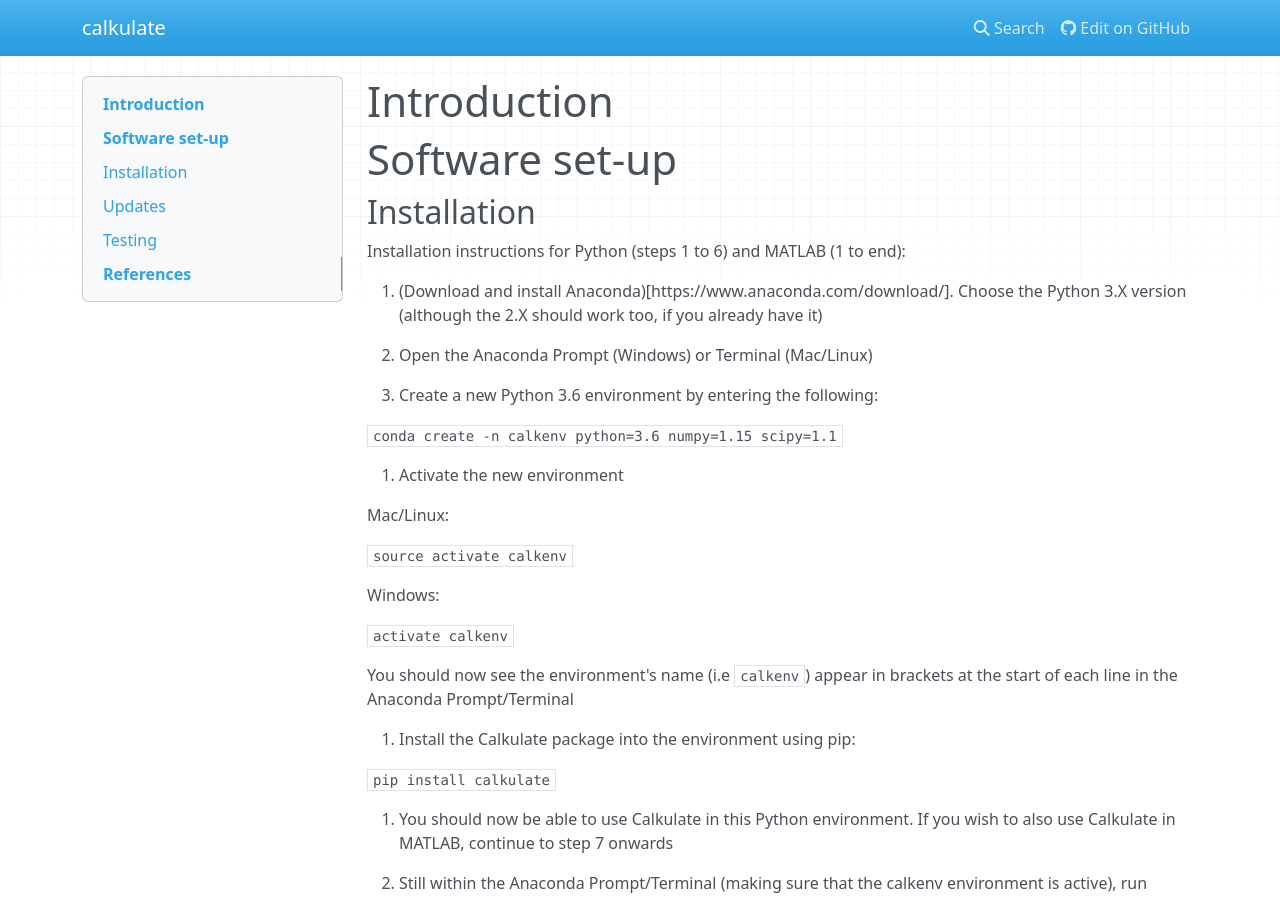
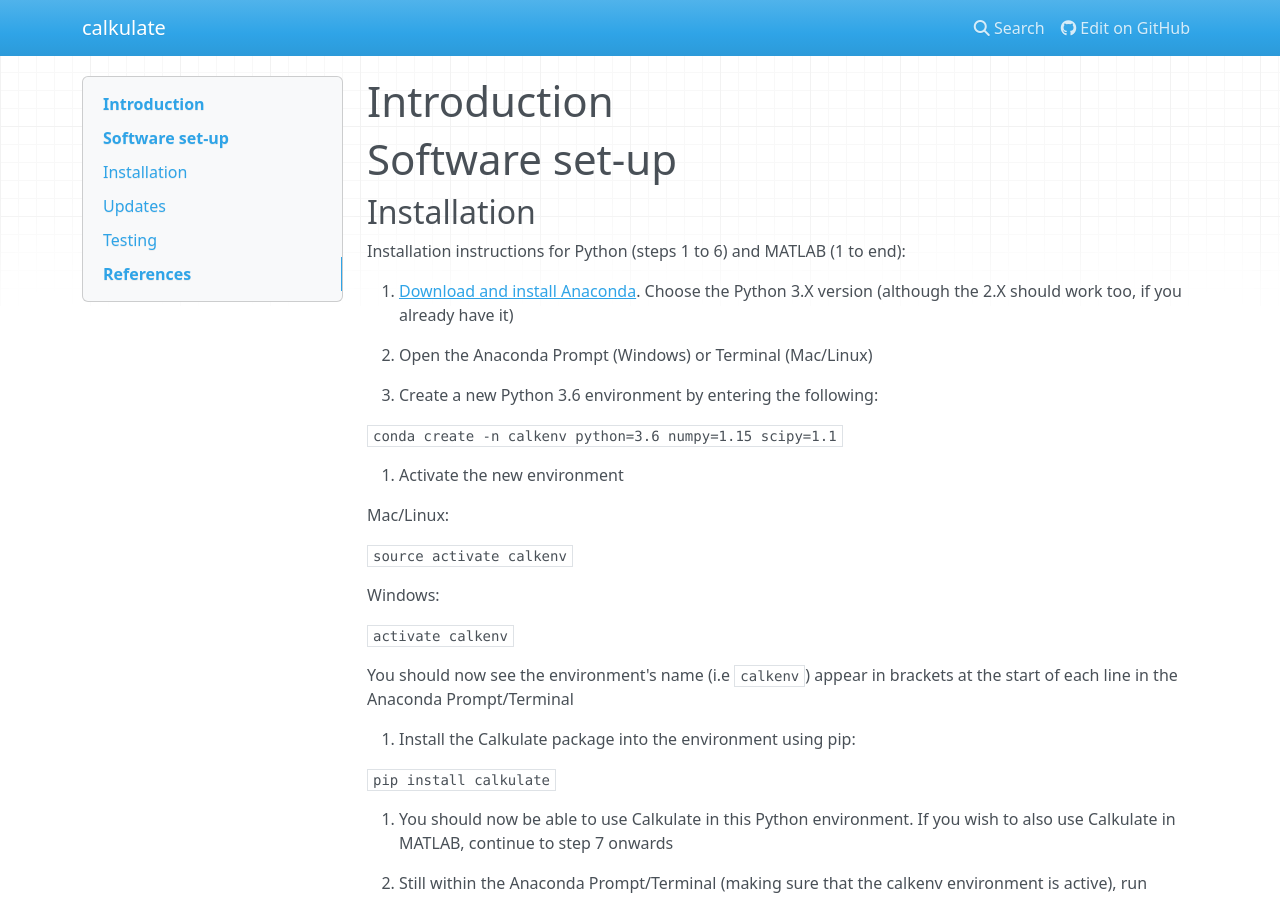
Before and after one commit to mvdh7/calkulate, an MkDocs documentation site: the page built from docs/index.md, in a window 1280 px wide and 900 px high. Built offline with MkDocs 1.6.1, drawn with Linux system fonts in a browser that asks for light colours; nearby versions of some CDN libraries.

Commit message:
Fix link

```diff
--- a/docs/index.md
+++ b/docs/index.md
@@ -6,7 +6,7 @@
 
 Installation instructions for Python (steps 1 to 6) and MATLAB (1 to end):
 
-  1. (Download and install Anaconda)[https://www.anaconda.com/download/]. Choose the Python 3.X version (although the 2.X should work too, if you already have it)
+  1. [Download and install Anaconda](https://www.anaconda.com/download/). Choose the Python 3.X version (although the 2.X should work too, if you already have it)
 
   2. Open the Anaconda Prompt (Windows) or Terminal (Mac/Linux)
 
```
